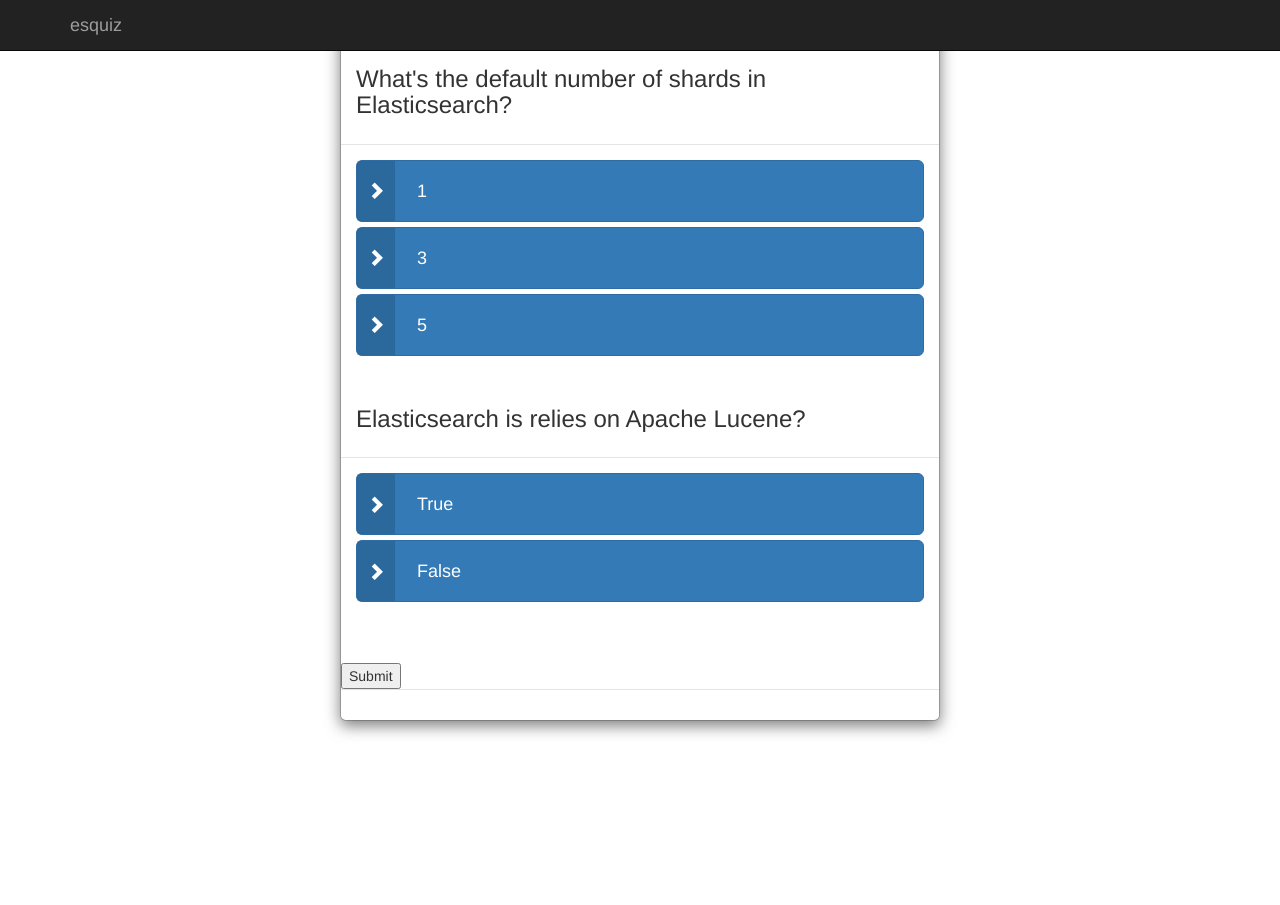
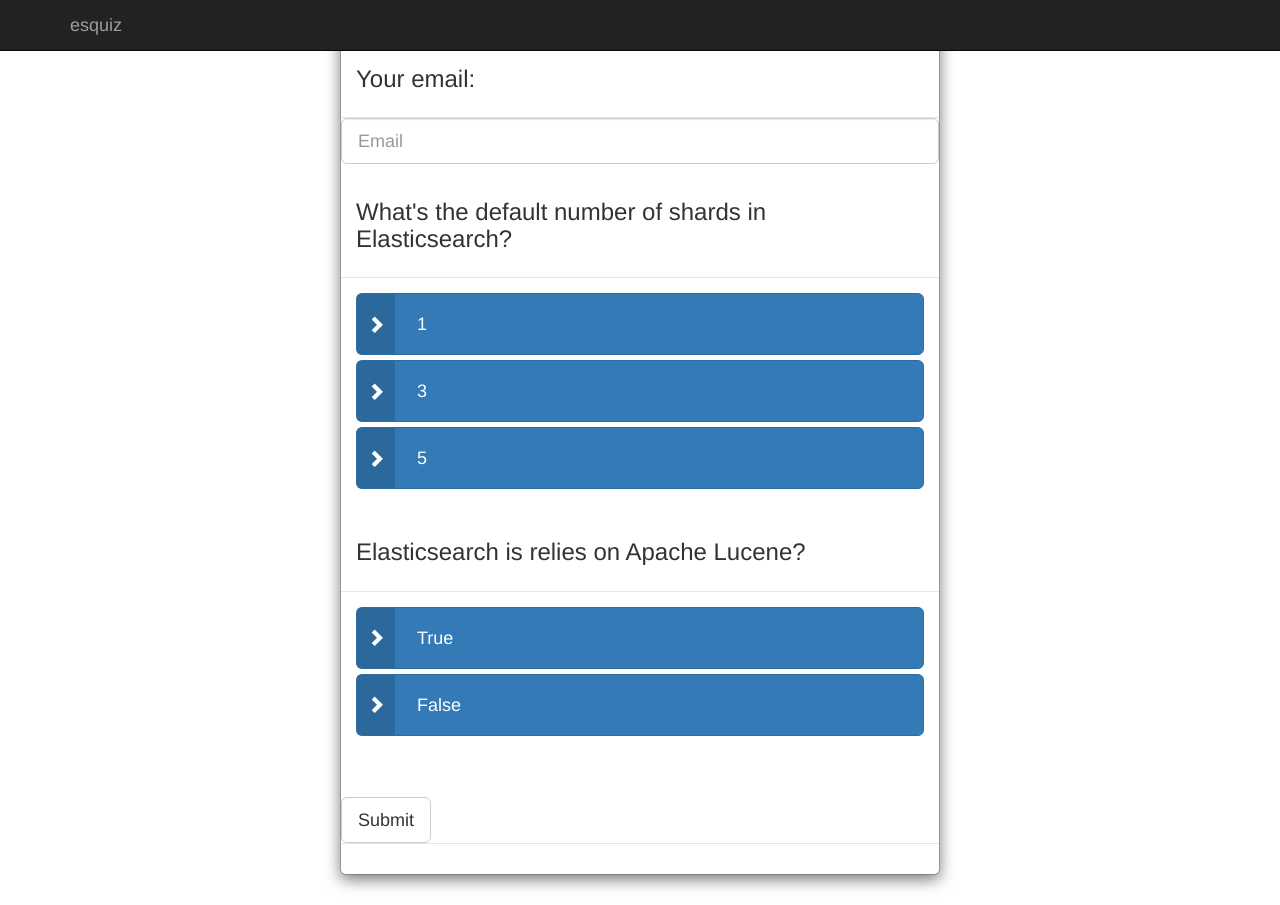
Before and after one commit to mcascallares/esquiz, a Flask app: page / in a window 1280 px wide. Before the commit the page ends 736 px from the top, so only its background shows below. Run offline with Flask 2, Linux system fonts and the light colour scheme; some libraries are stand-ins or nearby versions.

Commit message:
added email input, styling improvements

```diff
--- a/main.py
+++ b/main.py
@@ -1,11 +1,12 @@
 from flask import Flask, render_template, request, redirect, url_for, flash
-#from elasticsearch import Elasticsearch
+from elasticsearch import Elasticsearch
 
 app = Flask(__name__)
 app.secret_key = 'dfuy48yerhfjdbsklueio'
 
 #app.config['ELASTICSEARCH_URL'] = 'http://localhost:9200/'
 #es = Elasticsearch([app.config['ELASTICSEARCH_URL']])
+
 
 @app.route('/')
 def index():
@@ -15,7 +16,8 @@ def index():
 @app.route('/submit', methods=['POST'])
 def submit():
     print request.form.keys
-    flash('Thank you!')
+    # TODO index response in ES
+    flash('Thank you!') #TODO show this
     return redirect(url_for('index'))
 
 
--- a/templates/index.html
+++ b/templates/index.html
@@ -214,6 +214,13 @@ label .glyphicon {
         <div class="modal-content">
 
           <div class="modal-header">
+            <h3>Your email:</h3>
+          </div>
+          <div class="input-group-lg">
+            <input name="email" type="email" class="form-control" placeholder="Email">
+          </div>
+
+          <div class="modal-header">
             <h3>What's the default number of shards in Elasticsearch?</h3>
           </div>
           <div class="modal-body">
@@ -234,8 +241,7 @@ label .glyphicon {
             </div>
           </div>
 
-          <input type="submit">
-
+          <button type="submit" class="btn btn-default btn-lg">Submit</button>
 
           <div class="modal-footer text-muted"><span id="answer"></span></div>
         </div>
```
